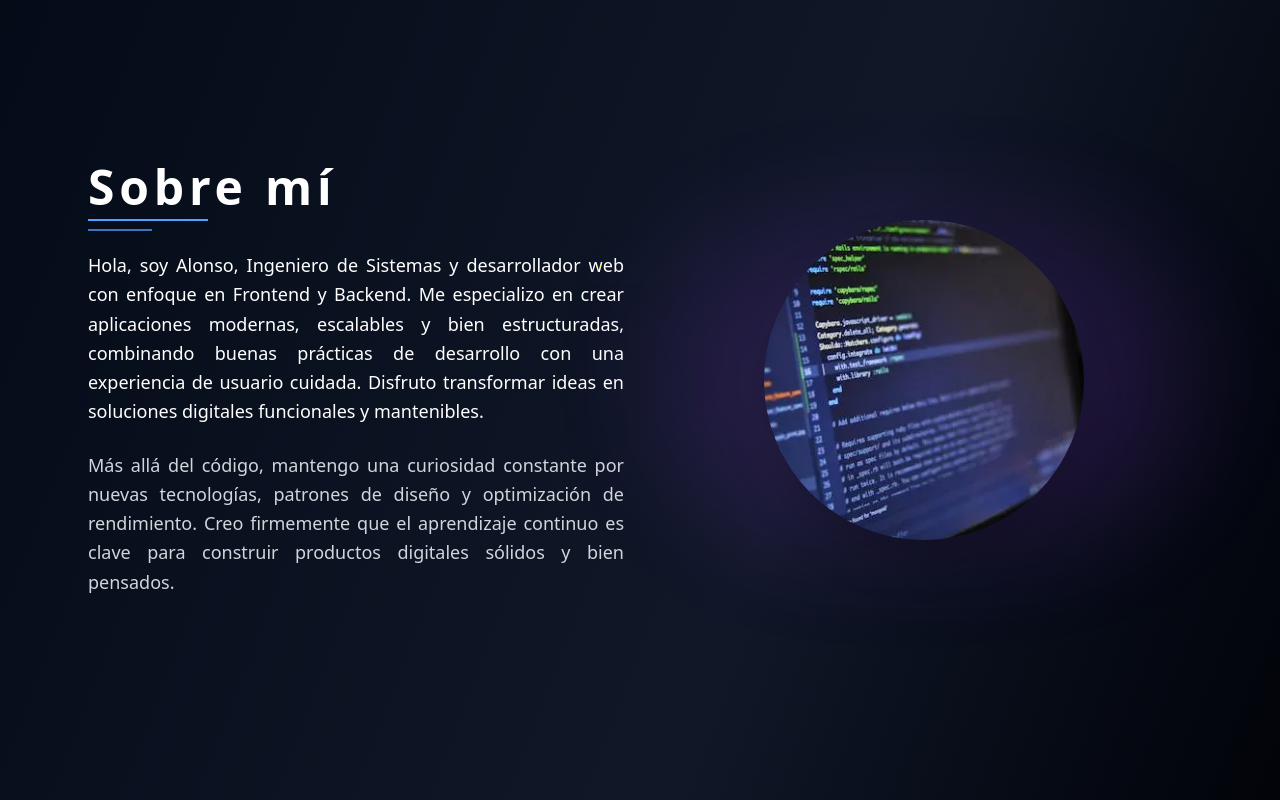
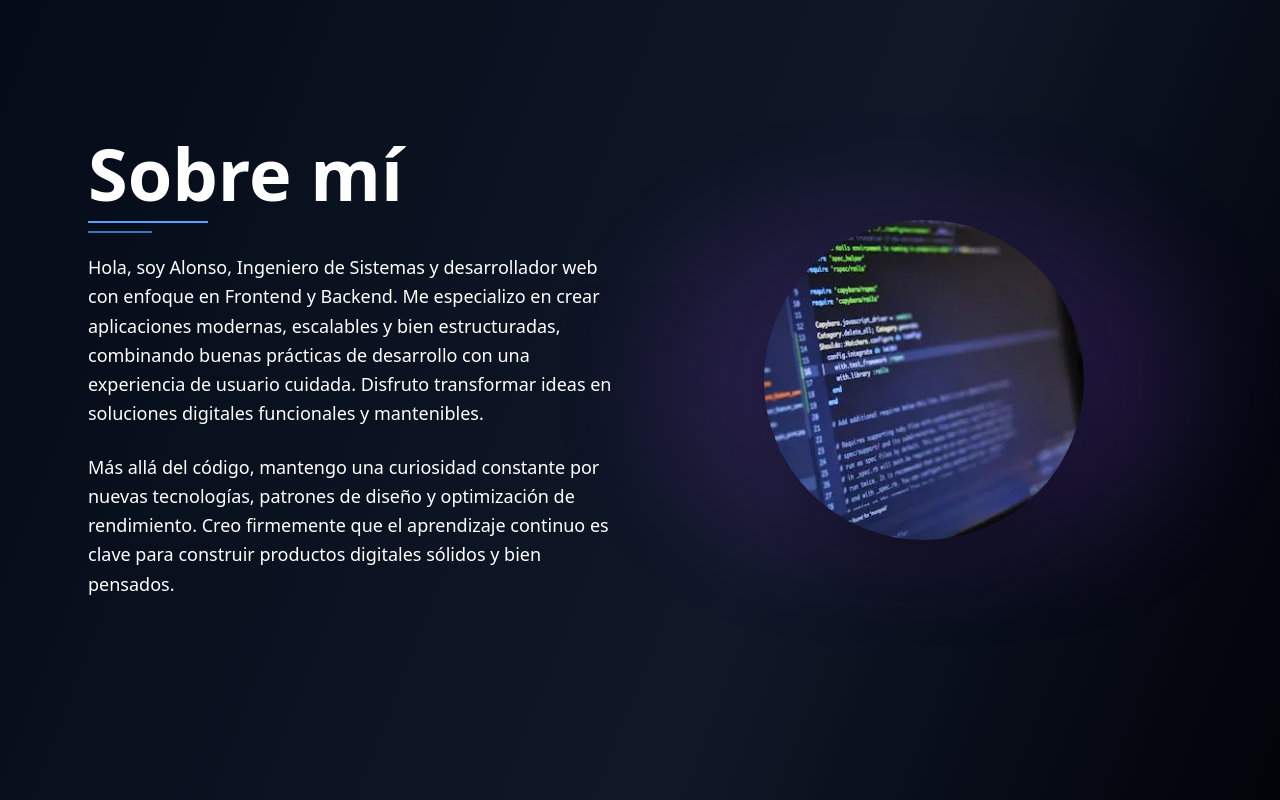
Before and after one commit to alonsonh96/portfolio, a React (Vite) app: page / in a window 1280 px wide. Shown: the part 820-1620 px from the top of the page. Built offline with nearby package versions, Linux system fonts and the light colour scheme.

Commit message:
Improved visual balance, spacing, and overall presentation

```diff
--- a/package.json
+++ b/package.json
@@ -17,6 +17,7 @@
     "motion": "^12.23.26",
     "react": "^19.2.0",
     "react-dom": "^19.2.0",
+    "react-icons": "^5.5.0",
     "tailwindcss": "^4.1.17"
   },
   "devDependencies": {
--- a/src/components/About.jsx
+++ b/src/components/About.jsx
@@ -7,15 +7,21 @@ const About = () => {
     <Section id='sobre mí' className=''>
       <div className='max-w-7xl mx-auto flex flex-col-reverse md:flex-row gap-16 md:gap-8 items-center'>
         <motion.div
-          initial={{ opacity: 0, x: -100 }}
+          initial={{ opacity: 0, x: -50 }}
           whileInView={{ opacity: 1, x: 0 }}
           viewport={{ once: false, amount: 0.3 }}
-          transition={{ duration: 0.8, ease: [0.22, 1, 0.36, 1], delay: 0.2 }}
+          transition={{ duration: 0.8, ease: [0.22, 1, 0.36, 1] }}
           className='flex-1 md:text-left'
         >
-          <h2 className='text-2xl md:text-5xl  font-bold tracking-widest text-white mb-2'>
+          <motion.h2
+            className='text-2xl sm:text-4xl md:text-6xl lg:text-7xl font-bold text-white mb-2 md:mb-3'
+            initial={{ opacity: 0, y: 30 }}
+            whileInView={{ opacity: 1, y: 0 }}
+            viewport={{ once: false, amount: 0.3 }}
+            transition={{ duration: 0.7 }}
+          >
             Sobre mí
-          </h2>
+          </motion.h2>
           {/* Líneas decorativas */}
           <div className='space-y-2 mb-5'>
             <motion.span
@@ -35,23 +41,35 @@ const About = () => {
               style={{ originX: 0 }}
             />
           </div>
-          <p className='text-sm md:text-lg text-white mb-6 leading-relaxed text-justify'>
+          <motion.p
+            className='text-base md:text-lg text-white mb-6 leading-relaxed'
+            initial={{ opacity: 0, y: 30 }}
+            whileInView={{ opacity: 1, y: 0 }}
+            viewport={{ once: false, amount: 0.3 }}
+            transition={{ duration: 0.7, delay: 0.2 }}
+          >
             Hola, soy Alonso, Ingeniero de Sistemas y desarrollador web con
             enfoque en Frontend y Backend. Me especializo en crear aplicaciones
             modernas, escalables y bien estructuradas, combinando buenas
             prácticas de desarrollo con una experiencia de usuario cuidada.
             Disfruto transformar ideas en soluciones digitales funcionales y
             mantenibles.
-          </p>
-          <p className='text-sm md:text-lg text-gray-300 leading-relaxed text-justify'>
+          </motion.p>
+          <motion.p
+            className='text-base md:text-lg text-white mb-6 leading-relaxed'
+            initial={{ opacity: 0, y: 30 }}
+            whileInView={{ opacity: 1, y: 0 }}
+            viewport={{ once: false, amount: 0.3 }}
+            transition={{ duration: 0.7, delay: 0.2 }}
+          >
             Más allá del código, mantengo una curiosidad constante por nuevas
             tecnologías, patrones de diseño y optimización de rendimiento. Creo
             firmemente que el aprendizaje continuo es clave para construir
             productos digitales sólidos y bien pensados.
-          </p>
+          </motion.p>
         </motion.div>
         <motion.div
-          initial={{ opacity: 0, x: 100 }}
+          initial={{ opacity: 0, x: 50 }}
           whileInView={{ opacity: 1, x: 0 }}
           viewport={{ once: false, amount: 0.3 }}
           transition={{ duration: 0.8, delay: 0.2, ease: [0.22, 1, 0.36, 1] }}
--- a/src/components/Projects.jsx
+++ b/src/components/Projects.jsx
@@ -31,7 +31,7 @@ const Projects = () => {
             className='order-2 md:order-1'
           >
             <motion.h2
-              className='text-4xl md:text-6xl lg:text-7xl font-bold text-white mb-4 md:mb-6'
+              className='text-4xl md:text-6xl lg:text-7xl font-bold text-white mb-2 md:mb-4'
               initial={{ opacity: 0, y: 30 }}
               whileInView={{ opacity: 1, y: 0 }}
               viewport={{ once: false, amount: 0.3 }}
```
Also changed, not shown: 1 other file (tests, documents, lock files or other folders).
